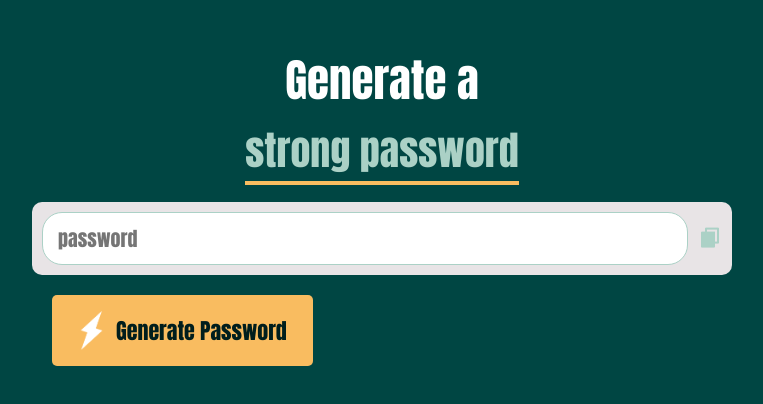
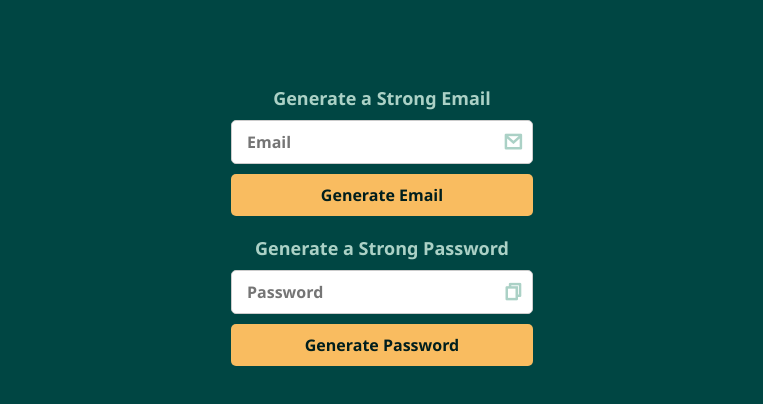
Before and after one commit to omar-afnan/password-generator, a plain HTML site: page index.html in a window 1280 px wide. Shown: the part 184-588 px from the top of the page, without its empty margins (258-1021 px from the left). Drawn offline with nearby package versions, Linux system fonts and the light colour scheme.

Commit message:
Updated code with email and password generator, icons integrated

```diff
--- a/index.html
+++ b/index.html
@@ -3,27 +3,35 @@
 <head>
   <meta charset="UTF-8">
   <meta name="viewport" content="width=device-width, initial-scale=1.0">
-  <title>Random Password Generator</title>
+  <title>Random Email and Password Generator</title>
   <link rel="stylesheet" href="style.css">
   <link
     href="https://cdn.jsdelivr.net/npm/remixicon@4.5.0/fonts/remixicon.css"
     rel="stylesheet" />
-    <link rel="shortcut icon" href="Images/password.png" type="image/x-icon">
+  <link rel="shortcut icon" href="Images/password.png" type="image/x-icon">
 </head>
+<body>
+  <div class="main-container">
+    <!-- Email Section -->
+    <form id="email-form">
+      <label for="email">Generate a Strong Email</label>
+      <div class="input-wrapper">
+        <input type="email" id="email" placeholder="Email" readonly>
+        <i class="ri-mail-line icon"></i>
+      </div>
+      <button type="button" id="email-btn" onclick="generateEmail()">Generate Email</button>
+    </form>
 
-
-<body>
-  <div class="container">
-    <h2>Generate a <br><span>strong password</span></h2>
-    <div class="display">
-      <input type="text" id="password" placeholder="password" readonly>
-      <i class="ri-file-copy-fill" id="icon" onclick="copyPassword()"></i>
-    </div>
-    <button onclick="createPassword()">
-      <img src="Images/generate.png" alt="Generate Icon"> Generate Password
-    </button>
+    <!-- Password Section -->
+    <form id="password-form">
+      <label for="password">Generate a Strong Password</label>
+      <div class="input-wrapper">
+        <input type="text" id="password" placeholder="Password" readonly>
+        <i class="ri-file-copy-line icon" onclick="copyPassword()"></i>
+      </div>
+      <button type="button" id="password-btn" onclick="createPassword()">Generate Password</button>
+    </form>
   </div>
-
 
   <script src="script.js"></script>
 </body>
--- a/script.js
+++ b/script.js
@@ -1,3 +1,13 @@
+// Generate a random email address
+function generateEmail() {
+  const domains = ["example.com", "testmail.com", "random.org"];
+  const randomUser = Math.random().toString(36).substring(2, 10); // Random user name
+  const randomDomain = domains[Math.floor(Math.random() * domains.length)];
+  const email = `${randomUser}@${randomDomain}`;
+  document.getElementById("email").value = email;
+}
+
+// Enhanced random password generator
 const passwordBox = document.getElementById("password");
 const length = 20;
 
--- a/style.css
+++ b/style.css
@@ -14,89 +14,80 @@
 * {
   margin: 0;
   padding: 0;
-  font-family: Impact, Haettenschweiler, 'Arial Narrow Bold', sans-serif;
+  font-family:'Segoe UI', Tahoma, Geneva, Verdana, sans-serif;
   box-sizing: border-box;
-  font-size: 30px;
+  font-weight: bold;
 }
 
 body {
+  padding:250px;
   background-color: var(--background-color);
   color: var(--paragraph-color);
   display: flex;
   justify-content: center; /* Centers content horizontally */
   align-items: center; /* Centers content vertically */
-  min-height: 100vh; /* Full-screen height */
+  min-height: 100vh;
 }
 
-.container {
-  margin: 12px;
-  width: 90%;
-  max-width: 700px;
-  text-align: center;
+.main-container {
+  display: flex;
+  flex-direction: column;
+  align-items: center;
+  padding: 20px;
+  min-height: 100vh;
 }
 
-.container h2 {
-  font-weight: 200;
-  font-size: 45px;
-  color: var(--headline-color);
+form {
+  width: 100%;
+  max-width: 400px;
   margin-bottom: 20px;
 }
 
-.container h2 span {
+label {
+  display: block;
+  margin-bottom: 10px;
+  text-align: center;
   color: var(--paragraph-color);
-  border-bottom: 4px solid var(--highlight-color);
-  padding-bottom: 1px;
-  font-size: 40px;
+  font-size: 18px;
 }
 
-.display {
-  width: 100%;
+.input-wrapper {
+  position: relative;
   display: flex;
   align-items: center;
-  justify-content: space-between; /* Ensures input and icon are spaced well */
-  padding: 10px;
-  gap: 10px; /* Adds space between the input and icon */
-  border-radius: 10px;
-  background: var(--main-color); /* Optional background for input container */
+  margin-bottom: 10px;
 }
 
-.display #icon {
-  font-size: 24px;
-  cursor: pointer;
-  color: var(--paragraph-color);
+.input-wrapper input {
+  width: 100%;
+  padding: 10px 15px;
+  font-size: 16px;
+  border: 1px solid #ccc;
+  border-radius: 5px;
+  padding-right: 40px; /* Space for the icon */
 }
 
-.display input {
-  flex: 1; /* Input takes remaining space */
-  border: 1px solid var(--paragraph-color);
-  outline: none;
+.input-wrapper .icon {
+  position: absolute;
+  right: 10px;
   font-size: 20px;
-  padding: 10px 15px;
-  border-radius: 20px;
+  color: var(--paragraph-color);
+  cursor: pointer;
 }
 
-.container button img {
-  width: 28px;
-  margin-right: 10px;
+button {
+  display: inline-block;
+  padding: 10px 20px;
+  font-size: 16px;
+  color: var(--button-text-color);
+  background-color: var(--button-color);
+  border: none;
+  border-radius: 5px;
+  cursor: pointer;
+  width: 100%;
 }
 
-.container button {
-  border: 0;
-  outline: 0;
-  background: var(--button-color);
-  color: var(--button-text-color);
-  padding: 16px 26px;
-  font-size: 22px;
-  font-weight: 500;
-  display: flex;
-  align-items: center;
-  justify-content: center;
-  border-radius: 5px;
-  cursor: pointer;
-  transition: background 0.3s;
-  margin:20px ;
+button:hover {
+  background-color: var(--stroke-color);
+  color: var(--tertiary-color);
 }
-
-.container button:hover {
-  background: var(--highlight-color);
-}
```
